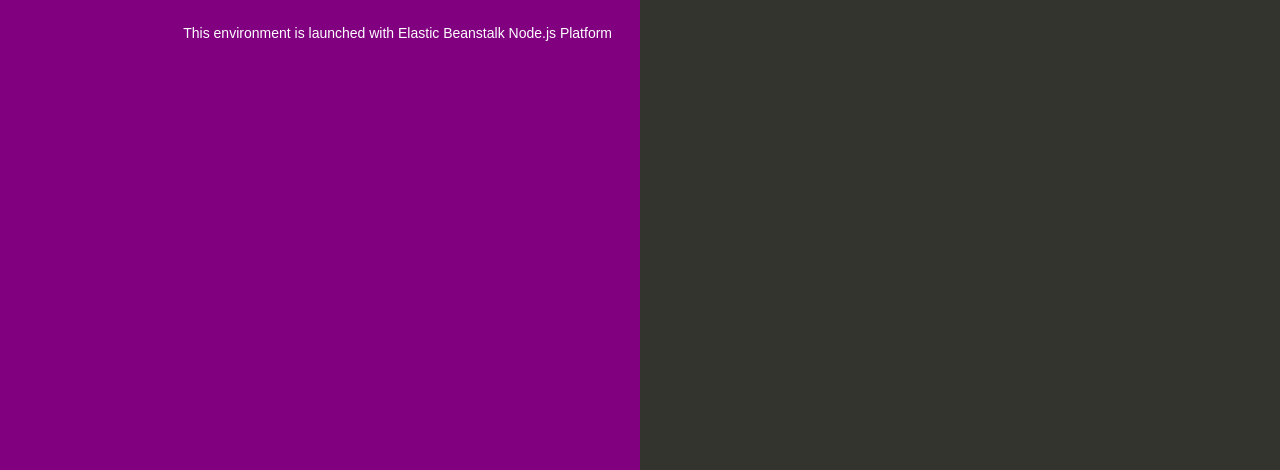
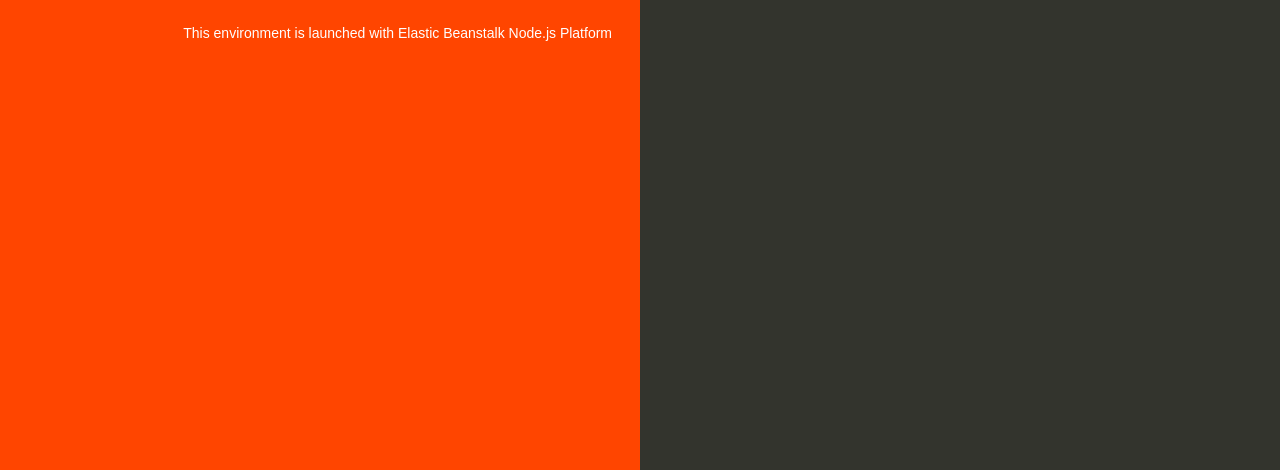
Before and after one commit to jayarajito/aws_nodejs, a website: page index.html in a window 1280 px wide. Shown: the part 330-800 px from the top of the page. Drawn offline with Linux system fonts and the light colour scheme.

Commit message:
Color Code #FF4500

```diff
--- a/index.html
+++ b/index.html
@@ -35,7 +35,7 @@
 
         text-align: right;
         padding-top: 11em;
-        background-color: #800080;
+        background-color: #FF4500;
 
       }
       .textColumn p {
```
